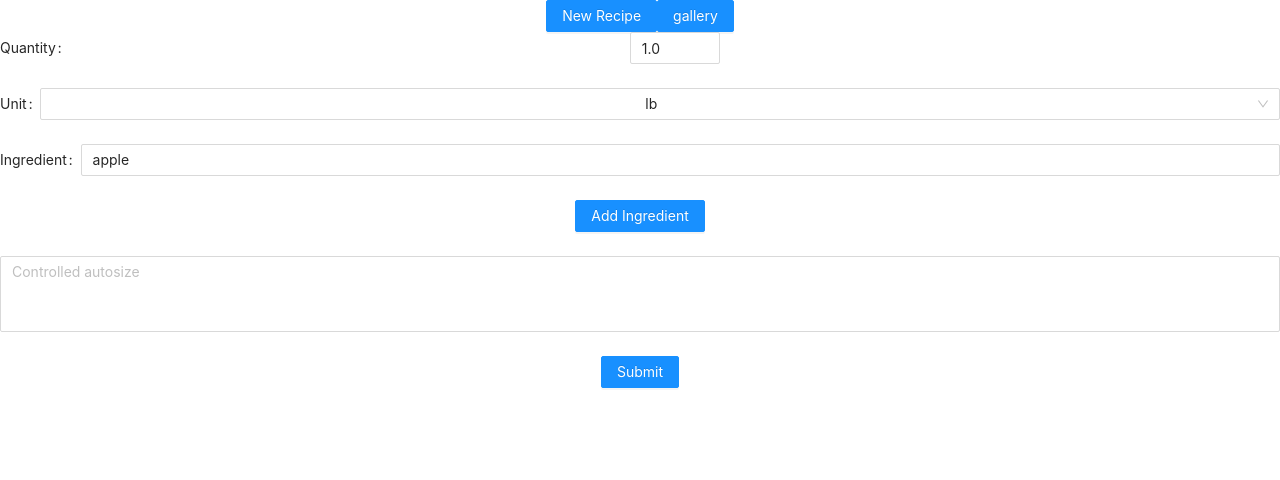
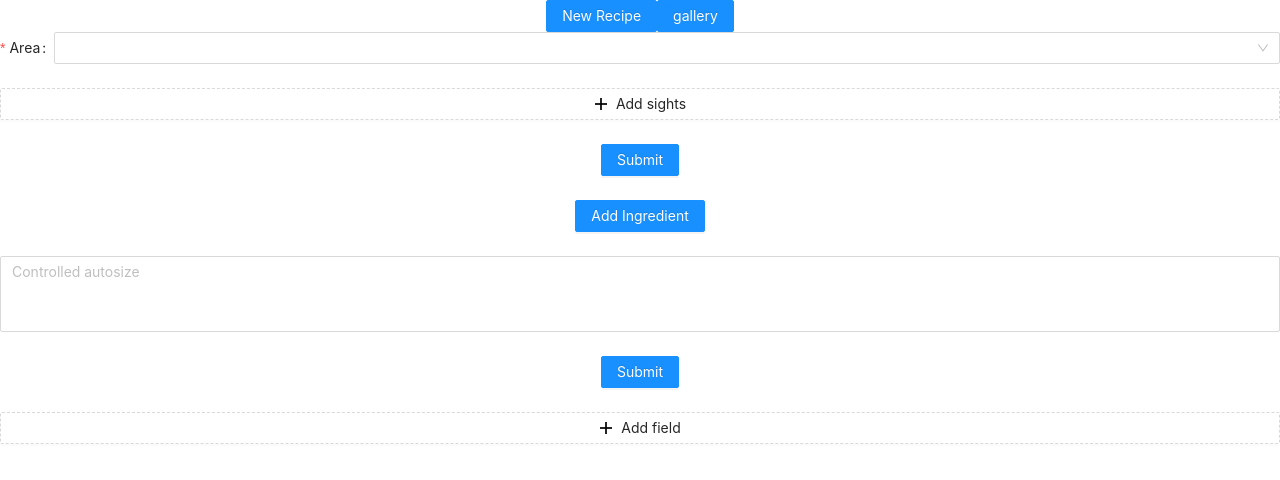
Before and after one commit to haarismian/project-webyumyum, a React (Create React App) app: page /new_recipe in a window 1280 px wide. Shown: the top 480 px of the page. Built offline with nearby package versions, Linux system fonts and the light colour scheme.

Commit message:
making progress

```diff
--- a/src/Components/IngredientInputs.js
+++ b/src/Components/IngredientInputs.js
@@ -1,43 +1,115 @@
 import React from 'react';
-import 'antd/dist/antd.css';
-import { Form, Input, Select, InputNumber } from 'antd';
+import { Form, Input, Button, Space, Select } from 'antd';
+import { MinusCircleOutlined, PlusOutlined } from '@ant-design/icons';
 
-const { Option, OptGroup } = Select;
+const areas = [
+  { label: 'Beijing', value: 'Beijing' },
+  { label: 'Shanghai', value: 'Shanghai' },
+];
 
-const ingredientUnitMap = {
-  weight: ['lb', 'g'],
-  volume: ['oz', 'mL'],
+const sights = {
+  Beijing: ['Tiananmen', 'Great Wall'],
+  Shanghai: ['Oriental Pearl', 'The Bund'],
 };
 
-const IngredientInputs = (props) => {
-  return props.ingredients.map((val) => {
+const IngredientInputs = () => {
+  const [form] = Form.useForm();
+
+  const onFinish = (values) => {
+    console.log('Received values of form:', values);
+  };
+
+  const handleChange = () => {
+    form.setFieldsValue({ sights: [] });
+  };
+
   return (
-      <div>
-        <Form.Item label="Quantity" name="quantity">
-          <InputNumber
-            step={0.1}
-            // onChange={this.onChange}
-            defaultValue={val.ingredientQuantity}
-          />
+    <Form
+      form={form}
+      name="dynamic_form_nest_item"
+      onFinish={onFinish}
+      autoComplete="off"
+    >
+      <Form.Item
+        name="area"
+        label="Area"
+        rules={[{ required: true, message: 'Missing area' }]}
+      >
+        <Select options={areas} onChange={handleChange} />
       </Form.Item>
-        <Form.Item label="Unit" name="unit">
-          <Select showSearch defaultValue={val.ingredientUnit}>
-            <OptGroup label="Weight">
-              <Option value="g">g</Option>
-              <Option value="lb">lb</Option>
-            </OptGroup>
-            <OptGroup label="Volyme">
-              <Option value="oz">oz</Option>
-              <Option value="mL">mL</Option>
-            </OptGroup>
+      <Form.List name="sights">
+        {(fields, { add, remove }) => {
+          return (
+            <>
+              {fields.map((field) => (
+                <Space key={field.key} align="start">
+                  <Form.Item
+                    noStyle
+                    shouldUpdate={(prevValues, curValues) =>
+                      prevValues.area !== curValues.area ||
+                      prevValues.sights !== curValues.sights
+                    }
+                  >
+                    {() => (
+                      <Form.Item
+                        {...field}
+                        label="Sight"
+                        name={[field.name, 'sight']}
+                        fieldKey={[field.fieldKey, 'sight']}
+                        rules={[{ required: true, message: 'Missing sight' }]}
+                      >
+                        <Select
+                          disabled={!form.getFieldValue('area')}
+                          style={{ width: 130 }}
+                        >
+                          {(sights[form.getFieldValue('area')] || []).map(
+                            (item) => (
+                              <Select.Option key={item} value={item}>
+                                {item}
+                              </Select.Option>
+                            )
+                          )}
                         </Select>
                       </Form.Item>
-        <Form.Item label="Ingredient" name="ingredient">
-          <Input placeholder="Ingredient" defaultValue={val.ingredientName} />
+                    )}
                   </Form.Item>
-      </div>
+                  <Form.Item
+                    {...field}
+                    label="Price"
+                    name={[field.name, 'price']}
+                    fieldKey={[field.fieldKey, 'price']}
+                    rules={[{ required: true, message: 'Missing price' }]}
+                  >
+                    <Input />
+                  </Form.Item>
+
+                  <MinusCircleOutlined onClick={() => remove(field.name)} />
+                </Space>
+              ))}
+
+              <Form.Item>
+                <Button
+                  type="dashed"
+                  onClick={() => {
+                    add();
+                  }}
+                  block
+                >
+                  <PlusOutlined /> Add sights
+                </Button>
+              </Form.Item>
+            </>
           );
-  });
+        }}
+      </Form.List>
+
+      <Form.Item>
+        <Button type="primary" htmlType="submit">
+          Submit
+        </Button>
+      </Form.Item>
+    </Form>
+  );
 };
 
 export default IngredientInputs;
--- /dev/null
+++ b/src/DataFiles/Ingredients.js
@@ -0,0 +1,7 @@
+export let ingredientsData = [
+  {
+    ingredientQuantity: 1.0,
+    ingredientUnit: 'lb',
+    ingredientName: 'apple',
+  },
+];
--- a/src/Pages/NewRecipe.js
+++ b/src/Pages/NewRecipe.js
@@ -1,8 +1,12 @@
 import React from 'react';
 import 'antd/dist/antd.css';
-import { Form, Button, Input } from 'antd';
+import { Form, Button, Input, Space } from 'antd';
 
 import IngredientInputs from '../Components/IngredientInputs';
+
+import { ingredientsData } from '../DataFiles/Ingredients';
+
+import { MinusCircleOutlined, PlusOutlined } from '@ant-design/icons';
 
 const { TextArea } = Input;
 
@@ -11,13 +15,7 @@ export default class NewRecipe extends React.Component {
     super(props);
     this.state = {
       recipeDirections: '',
-      ingredients: [
-        {
-          ingredientQuantity: 1.0,
-          ingredientUnit: 'lb',
-          ingredientName: 'apple',
-        },
-      ],
+      ingredients: ingredientsData,
     };
   }
 
@@ -67,9 +65,11 @@ export default class NewRecipe extends React.Component {
         }}
         onFinish={this.onFinish}
         onFinishFailed={this.onFinishFailed}
+        onChange={this.handleChange}
       >
         <Form.Item>
           <IngredientInputs ingredients={this.state.ingredients} />
+
           <Button type="primary" htmlType="submit" onClick={this.addIngredient}>
             Add Ingredient
           </Button>
@@ -87,6 +87,69 @@ export default class NewRecipe extends React.Component {
             Submit
           </Button>
         </Form.Item>
+        <Form.List name="users">
+          {(fields, { add, remove }) => {
+            return (
+              <div>
+                {fields.map((field) => (
+                  <Space
+                    key={field.key}
+                    style={{ display: 'flex', marginBottom: 8 }}
+                    align="start"
+                  >
+                    <Form.Item
+                      {...field}
+                      name={[field.name, 'quantity']}
+                      fieldKey={[field.fieldKey, 'quantity']}
+                      rules={[
+                        { required: true, message: 'Missing ingredient count' },
+                      ]}
+                    >
+                      <Input placeholder="Ingredient quantity" />
+                    </Form.Item>
+                    <Form.Item
+                      {...field}
+                      name={[field.name, 'unit']}
+                      fieldKey={[field.fieldKey, 'unit']}
+                      rules={[
+                        { required: true, message: 'Missing ingredient unit' },
+                      ]}
+                    >
+                      <Input placeholder="Ingredient unit" />
+                    </Form.Item>
+                    <Form.Item
+                      {...field}
+                      name={[field.name, 'ingredient']}
+                      fieldKey={[field.fieldKey, 'ingredient']}
+                      rules={[
+                        { required: true, message: 'Missing ingredient name' },
+                      ]}
+                    >
+                      <Input placeholder="Ingredient Name" />
+                    </Form.Item>
+                    <MinusCircleOutlined
+                      onClick={() => {
+                        remove(field.name);
+                      }}
+                    />
+                  </Space>
+                ))}
+
+                <Form.Item>
+                  <Button
+                    type="dashed"
+                    onClick={() => {
+                      add();
+                    }}
+                    block
+                  >
+                    <PlusOutlined /> Add field
+                  </Button>
+                </Form.Item>
+              </div>
+            );
+          }}
+        </Form.List>
       </Form>
     );
   }
```
Lines whose indentation alone changed are shown as unchanged.
